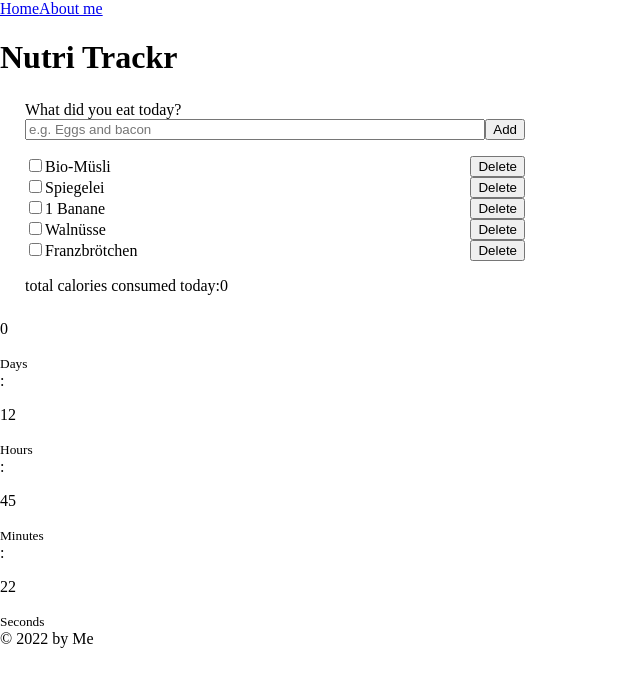
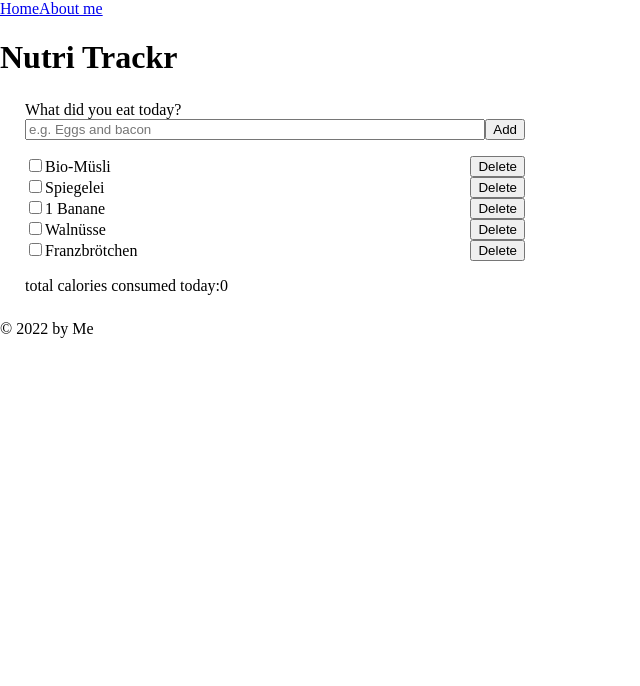
Before and after one commit to DennisWarchocki/Capstone-Project, a Next.js app: page / in a window 1280 px wide. Shown: the top 686 px of the page, without its empty margins (0-640 px from the left). Built offline with nearby package versions, Linux system fonts and the light colour scheme.

Commit message:
Prototype timer (countdown not working)

```diff
--- a/src/components/CookingTimer.js
+++ b/src/components/CookingTimer.js
@@ -1,31 +1,39 @@
+import {
+	StyledContainer,
+	StyledClock,
+	StyledTimeunits,
+	StyledRealtime,
+	StyledSection,
+} from '../components/styled/StyledTimer';
+
 const CookingTimer = ({timerDays, timerHours, timerMinutes, timerSeconds}) => {
 	return (
 		<>
-			<section className="timer-container">
-				<section className="timer">
-					<div className="clock">
-						<section>
-							<p>{timerDays}</p>
-							<small>Days</small>
-						</section>
+			<StyledContainer>
+				<StyledSection>
+					<StyledClock>
+						<StyledSection>
+							<StyledRealtime>{timerDays}</StyledRealtime>
+							<StyledTimeunits>Days</StyledTimeunits>
+						</StyledSection>
 						<span>:</span>
-						<section>
-							<p>{timerHours}</p>
-							<small>Hours</small>
-						</section>
+						<StyledSection>
+							<StyledRealtime>{timerHours}</StyledRealtime>
+							<StyledTimeunits>Hours</StyledTimeunits>
+						</StyledSection>
 						<span>:</span>
-						<section>
-							<p>{timerMinutes}</p>
-							<small>Minutes</small>
-						</section>
+						<StyledSection>
+							<StyledRealtime>{timerMinutes}</StyledRealtime>
+							<StyledTimeunits>Minutes</StyledTimeunits>
+						</StyledSection>
 						<span>:</span>
-						<section>
-							<p>{timerSeconds}</p>
-							<small>Seconds</small>
-						</section>
-					</div>
-				</section>
-			</section>
+						<StyledSection>
+							<StyledRealtime>{timerSeconds}</StyledRealtime>
+							<StyledTimeunits>Seconds</StyledTimeunits>
+						</StyledSection>
+					</StyledClock>
+				</StyledSection>
+			</StyledContainer>
 		</>
 	);
 };
--- a/src/components/FoodForm.js
+++ b/src/components/FoodForm.js
@@ -8,6 +8,7 @@ import {StlyedList} from './styled/StyledList';
 import {StyledListItems} from './styled/StyledListItems';
 import {StyledWidthBox} from './styled/StyledWidthBox';
 
+//Dummy Data - will be replaced with Data from the API
 const App = () => {
 	const [calories, setCalories] = useState(0);
 	const [value, setValue] = useState('');
--- a/src/components/css/timer.css
+++ /dev/null
@@ -1,37 +0,0 @@
-* {
-	margin: 0;
-	padding: 0;
-}
-
-.CookingTimer {
-	height: 100vh;
-	background-color: lightseagreen;
-	display: flex;
-	flex-direction: column;
-	justify-content: center;
-	align-items: center;
-}
-
-.clock {
-	position: relative;
-	margin: auto;
-	display: flex;
-	justify-content: center;
-	align-items: center;
-	background-color: cornflowerblue;
-	height: 180px;
-	width: 350px;
-	color: aquamarine;
-	text-shadow: 1px 1px 7px;
-	border-radius: 15px;
-	border: 2px solid silver;
-	box-shadow: 0 0 4px 12px;
-}
-
-.clock section {
-	display: flex;
-	flex-direction: column;
-	justify-content: center;
-	align-items: center;
-	padding: 1rem;
-}
--- /dev/null
+++ b/src/components/styled/StyledTimer.js
@@ -0,0 +1,49 @@
+import styled from 'styled-components';
+
+// upper div ( right under the Fragment)
+export const StyledContainer = styled.div`
+	display: flex;
+	flex-direction: column;
+	align-items: center;
+	justify-content: center;
+	height: 100vh;
+	margin: 0;
+	padding: 0;
+	background-color: lightseagreen;
+`;
+
+export const StyledSection = styled.section`
+	display: flex;
+	flex-direction: column;
+	justify-content: center;
+	padding: 1rem;
+`;
+
+export const StyledClock = styled.div`
+	display: flex;
+	position: relative;
+	align-items: center;
+	justify-content: center;
+	width: 350px;
+	height: 180px;
+	margin: auto;
+	padding: 0;
+	border: 2px solid silver;
+	border-radius: 15px;
+	background-color: cornflowerblue;
+	box-shadow: 0 0 4px 12px;
+	color: aquamarine;
+	text-shadow: 1px 1px 7px;
+`;
+export const StyledRealtime = styled.p`
+	margin: 0;
+	padding: 0;
+	font-size: 4rem;
+`;
+
+export const StyledTimeunits = styled.small`
+	margin: 0;
+	padding: 0;
+	color: silver;
+	text-shadow: none;
+`;
--- a/src/pages/index.js
+++ b/src/pages/index.js
@@ -1,6 +1,5 @@
 import Head from 'next/head';
 
-import CookingTimer from '../components/CookingTimer';
 import FoodForm from '../components/FoodForm';
 import Layout from '../components/Layout';
 
@@ -13,7 +12,6 @@ export default function HomePage() {
 			</Head>
 			<h1>Nutri Trackr</h1>
 			<FoodForm />
-			<CookingTimer />
 		</Layout>
 	);
 }
```
Also changed, not shown: src/pages/Timer.js (+40 -6 lines).
